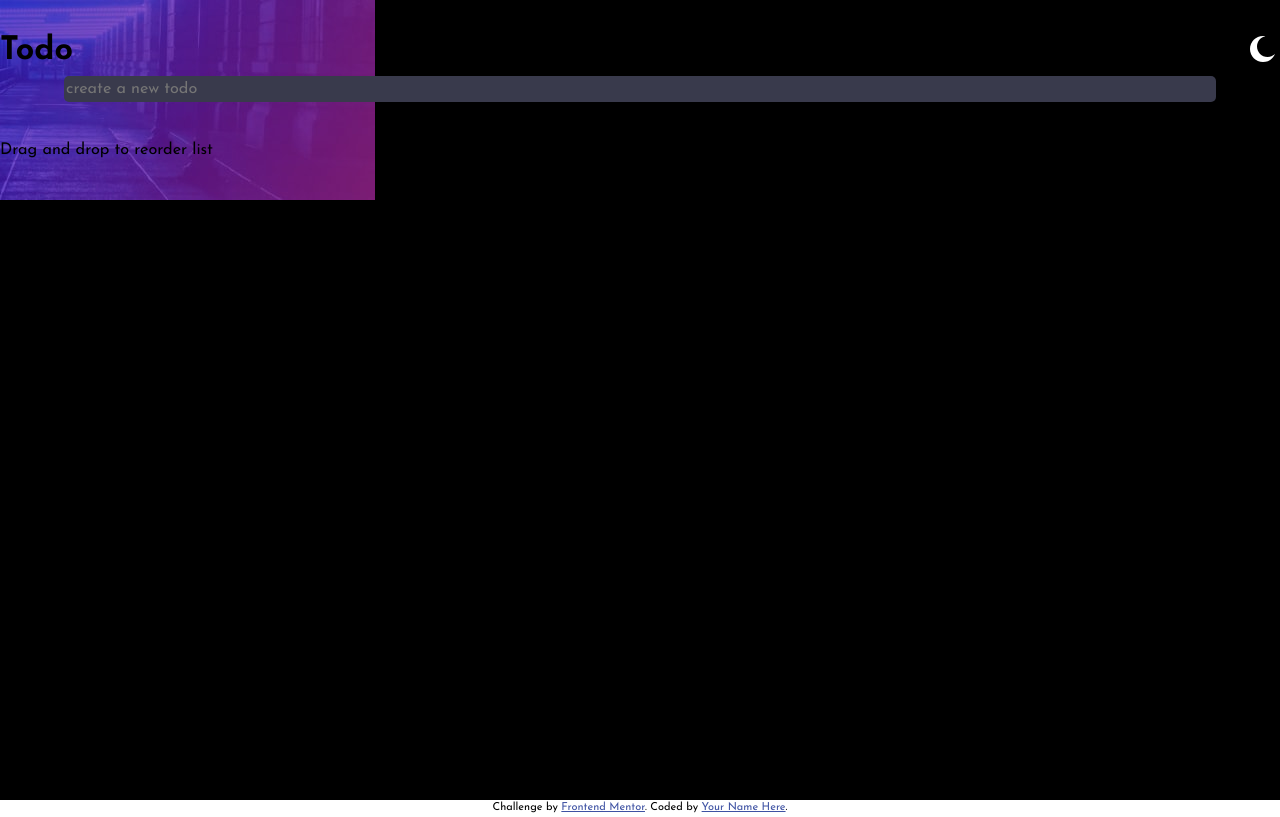
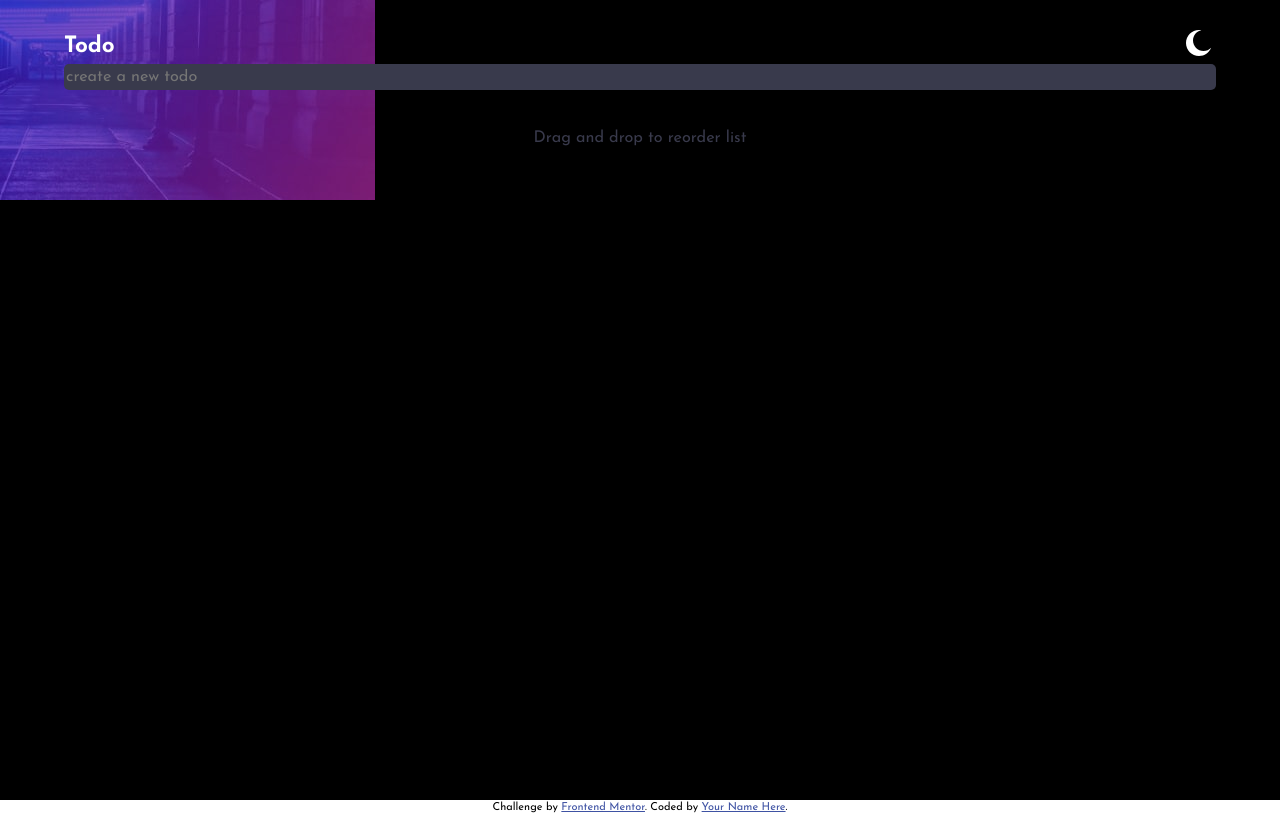
Before and after one commit to abe-m1/todo-app-vanilla-js, a website: page index.html in a window 1280 px wide. Drawn offline with Linux system fonts and the light colour scheme.

Commit message:
style header

```diff
--- a/index.html
+++ b/index.html
@@ -50,7 +50,7 @@
           </ul>
         </div>
       </div> -->
-      <p>Drag and drop to reorder list</p>
+      <p class="drag">Drag and drop to reorder list</p>
     </div>
     <div class="attribution">
       Challenge by
--- a/scss/main.scss
+++ b/scss/main.scss
@@ -32,10 +32,18 @@ body {
 }
 
 header {
+  width: 90%;
+  margin: auto;
   display: flex;
   justify-content: space-between;
   align-items: center;
   padding-top: 3rem;
+}
+
+.title {
+  padding-top: 3px;
+  color: #fff;
+  font-size: 2.5rem;
 }
 
 .input-container {
@@ -71,6 +79,12 @@ ul {
     border-top-left-radius: 10px;
     border-top-right-radius: 10px;
   }
+}
+
+.drag {
+  text-align: center;
+  margin-top: 3rem;
+  color: $veryDarkGrayishBlue;
 }
 
 .footer {
```
Also changed, not shown: css/style.css.
